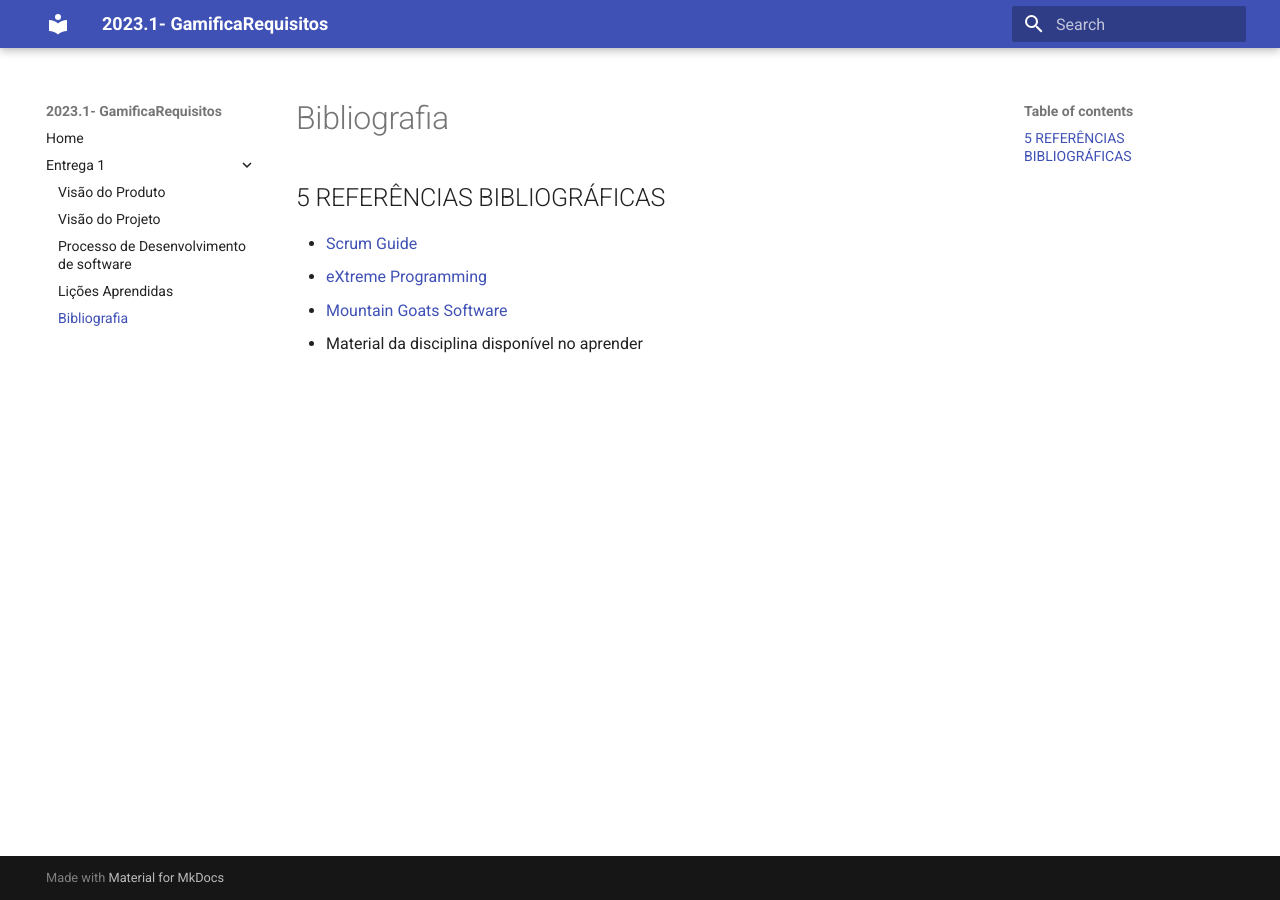
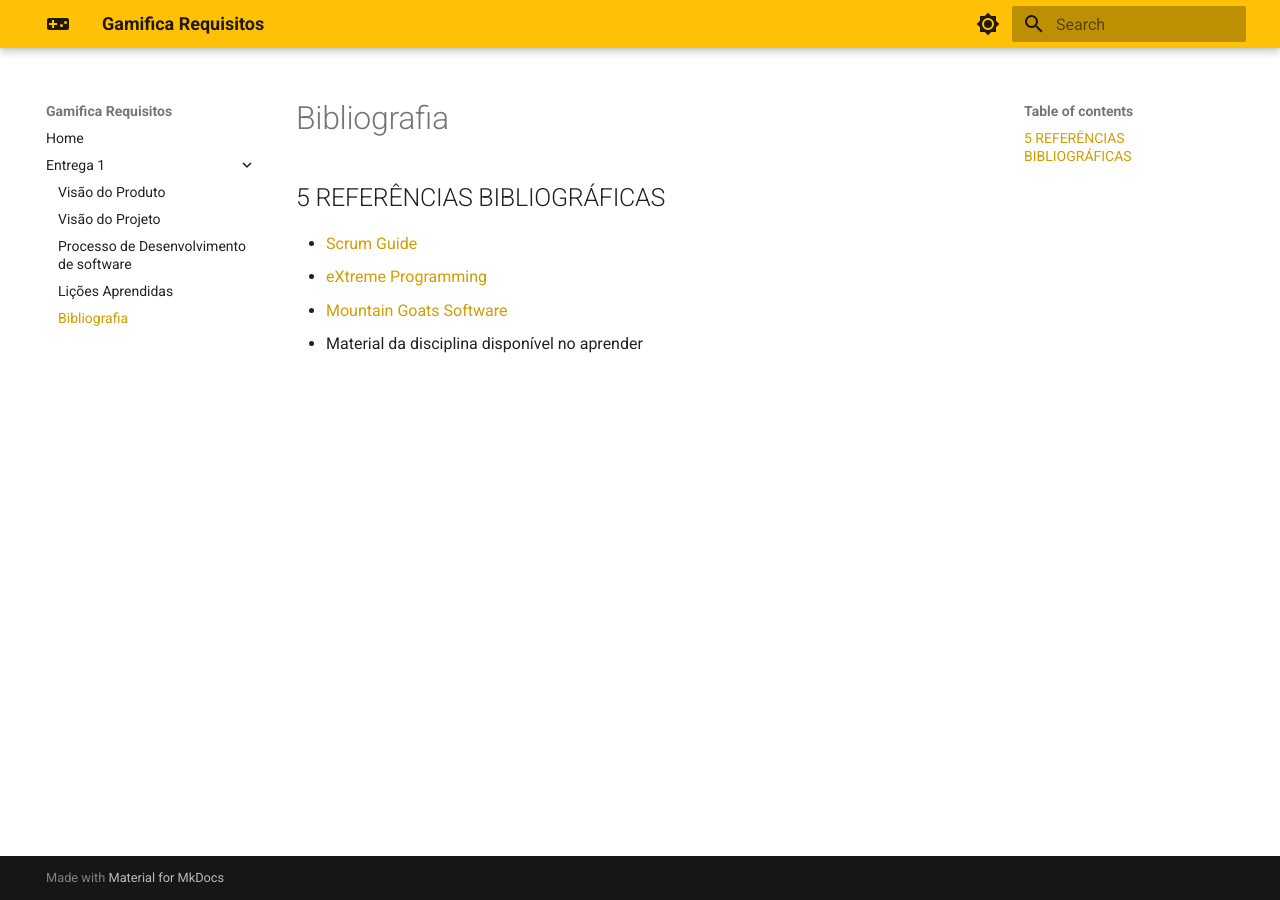
Before and after one commit to paulohborba/2023.1-GamificaRequisitos, an MkDocs documentation site: the page built from docs/visao_produto_projeto/bibliografia.md, in a window 1280 px wide. Built offline with MkDocs 1.6.1 and Material for MkDocs 9.7.7, drawn with Linux system fonts in a browser that asks for light colours.

Commit message:
Melhorando o estilo do site
Criação do modo escuro.
Deletando imagens que não estão sendo usadas.

Alteração:
Logo do site;
Ícone de favorito;
Cor primária do site;
Nome do site para "Gamifica Requisitos".

```diff
--- a/mkdocs.yml
+++ b/mkdocs.yml
@@ -1,4 +1,4 @@
-site_name: 2023.1- GamificaRequisitos
+site_name: Gamifica Requisitos
 site_url: https://mdsreq-fga-unb.github.io/2023.1-GamificaRequisitos/
 
 nav:
@@ -12,6 +12,20 @@
 
 theme:
   name: material
+  icon:
+    logo: material/gamepad-square
+    favicon: images/favicon.png
+  palette:
+    - scheme: default
+      primary: amber
+      toggle:
+        icon: material/brightness-7
+        name: Modo noturno
+    - scheme: slate
+      primary: amber
+      toggle:
+        icon: material/brightness-4
+        name: Modo claro
 
 markdown_extensions:
   - pymdownx.emoji
@@ -19,3 +33,4 @@
   - pymdownx.mark
   - pymdownx.tilde
   - pymdownx.highlight
+  - pymdownx.superfences
```
Also changed, not shown: docs/assets/ScrumMediumLabelled.png (deleted), docs/assets/images/favicon.png (added), docs/assets/ishikawa06.png (deleted).
